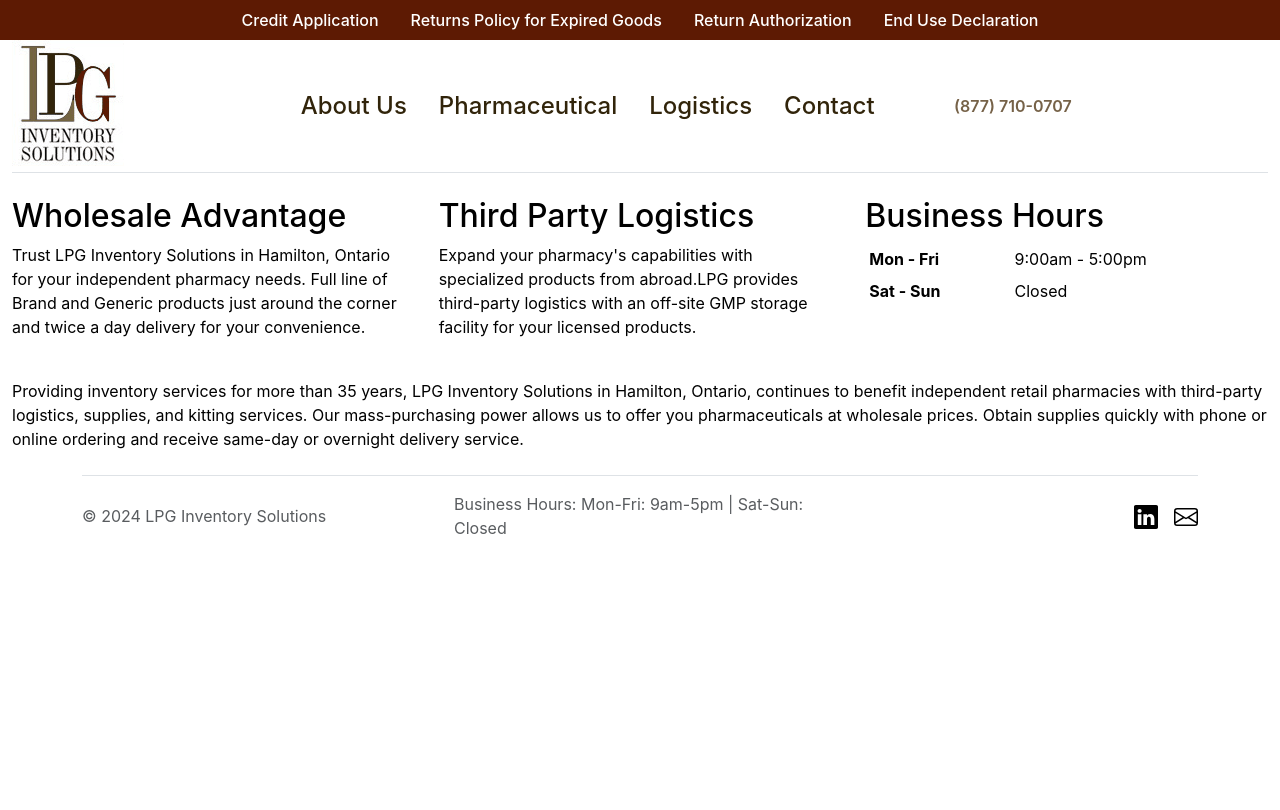
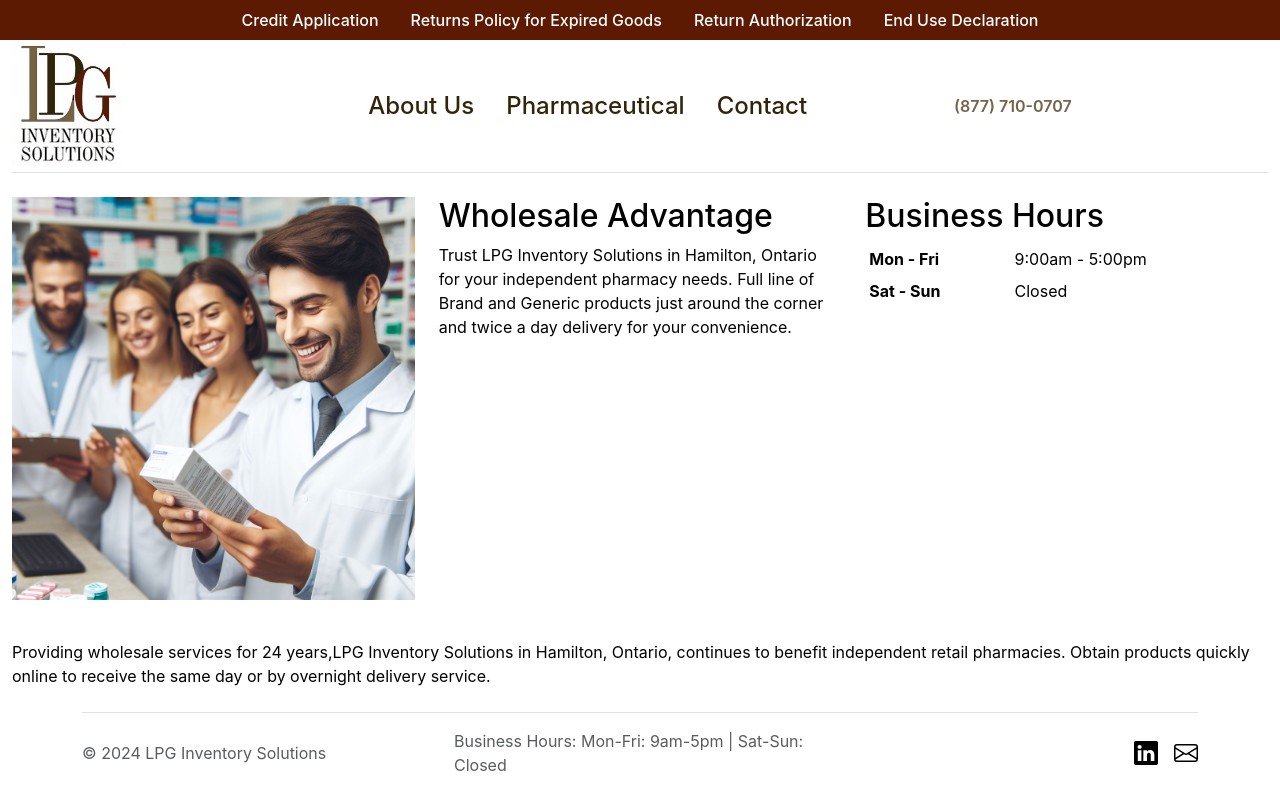
Before and after one commit to LPG-IS/lpg-is.github.io, a Jekyll site: the page built from index.md, in a window 1280 px wide. Shown: the top 810 px of the page. Built offline with Jekyll 4.4.1, drawn with Linux system fonts in a browser that asks for light colours.

Commit message:
Providing wholesale services for 24 years Removed 3rd Party Logistics Updated text based on revisions Added more images to choose from. Set images on home page and pharmacutical page

```diff
--- a/_config.yml
+++ b/_config.yml
@@ -1,9 +1,9 @@
 title: LPG Inventory Solutions
 url: "" # the base hostname & protocol for your site, e.g. http://example.com
 description: >- # this means to ignore newlines until "baseurl:"
-  Providing inventory services for more than 35 years, LPG Inventory Solutions in Hamilton, Ontario, continues to benefit independent retail pharmacies with third-party logistics, supplies, and kitting services.
-  Our mass-purchasing power allows us to offer you pharmaceuticals at wholesale prices.
-  Obtain supplies quickly with phone or online ordering and receive same-day or overnight delivery service.
+  Providing wholesale services for 24 years.
+  LPG Inventory Solutions in Hamilton, Ontario, continues to benefit independent retail pharmacies.
+  Obtain products quickly online to receive the same day or by overnight delivery service.
 baseurl: "" # the subpath of your site, e.g. /blog
 sass:
     load_paths:
--- a/_includes/navbar.html
+++ b/_includes/navbar.html
@@ -23,7 +23,6 @@
           <ul class="nav col-md-auto mb-2 justify-content-center mb-md-0">
             <li class="nav-item"><a class="nav-link" href="/about">About Us</a></li>
             <li class="nav-item"><a class="nav-link" href="/pharmaceutical">Pharmaceutical</a></li>
-            <li class="nav-item"><a class="nav-link" href="/logistics">Logistics</a></li>
             <li class="nav-item"><a class="nav-link" href="/contact">Contact</a></li>
           </ul>
       </div>
--- a/index.md
+++ b/index.md
@@ -7,14 +7,14 @@ title: "Medical Supplies | Hamilton, ON"
 <div class="row">
 <div class="col-md-4">
 
+<img class="img-fluid" src="/assets/images/1e4118a1-0a69-4a1e-9070-22bb810cb016.jpeg" alt="Team of pharmacists"/>
+
+</div>
+
+<div class="col-md-4">
+
 <h2> Wholesale Advantage </h2>
 Trust LPG Inventory Solutions in Hamilton, Ontario for your independent pharmacy needs. Full line of Brand and Generic products just around the corner and twice a day delivery for your convenience.
-
-</div>
-<div class="col-md-4">
-
-<h2> Third Party Logistics </h2>
-Expand your pharmacy's capabilities with specialized products from abroad.LPG provides third-party logistics with an off-site GMP storage facility for your licensed products.
 
 </div>
 <div class="col-md-4">
@@ -23,8 +23,9 @@ Expand your pharmacy's capabilities with specialized products from abroad.LPG pr
 {% include businesshours.html %}
 
 </div>
+
 </div>
 
 <br>
 
-Providing inventory services for more than 35 years, LPG Inventory Solutions in Hamilton, Ontario, continues to benefit independent retail pharmacies with third-party logistics, supplies, and kitting services. Our mass-purchasing power allows us to offer you pharmaceuticals at wholesale prices. Obtain supplies quickly with phone or online ordering and receive same-day or overnight delivery service.
+Providing wholesale services for 24 years,LPG Inventory Solutions in Hamilton, Ontario, continues to benefit independent retail pharmacies. Obtain products quickly online to receive the same day or by overnight delivery service.
```
Also changed, not shown: about.md (+2 -0 lines), logistics.md (deleted, +0 -16 lines), pharmaceutical .md (+2 -2 lines), assets/images/0fe68a04-2743-4995-b63a-b9cc414cbd10.jpeg (deleted), assets/images/1e4118a1-0a69-4a1e-9070-22bb810cb016.jpeg (added), assets/images/455b5fff-0f80-46db-8424-0b61f381ef87.jpeg (added), assets/images/6f04f91e-9c17-498d-b3bb-753e82da7e99.jpeg (deleted), assets/images/a151cadc-8daf-4bcb-8078-bf1c13f0e7d4.jpeg (deleted), assets/images/cd3dd4c7-d182-40cf-8c60-c6a4637f6d43.jpeg (added), assets/images/db8de3b2-77eb-4fd3-9703-bc4cb01cc389.jpeg (deleted), assets/images/eae32269-a3d2-4642-84a1-4fcd2a34685f.jpeg (deleted).
